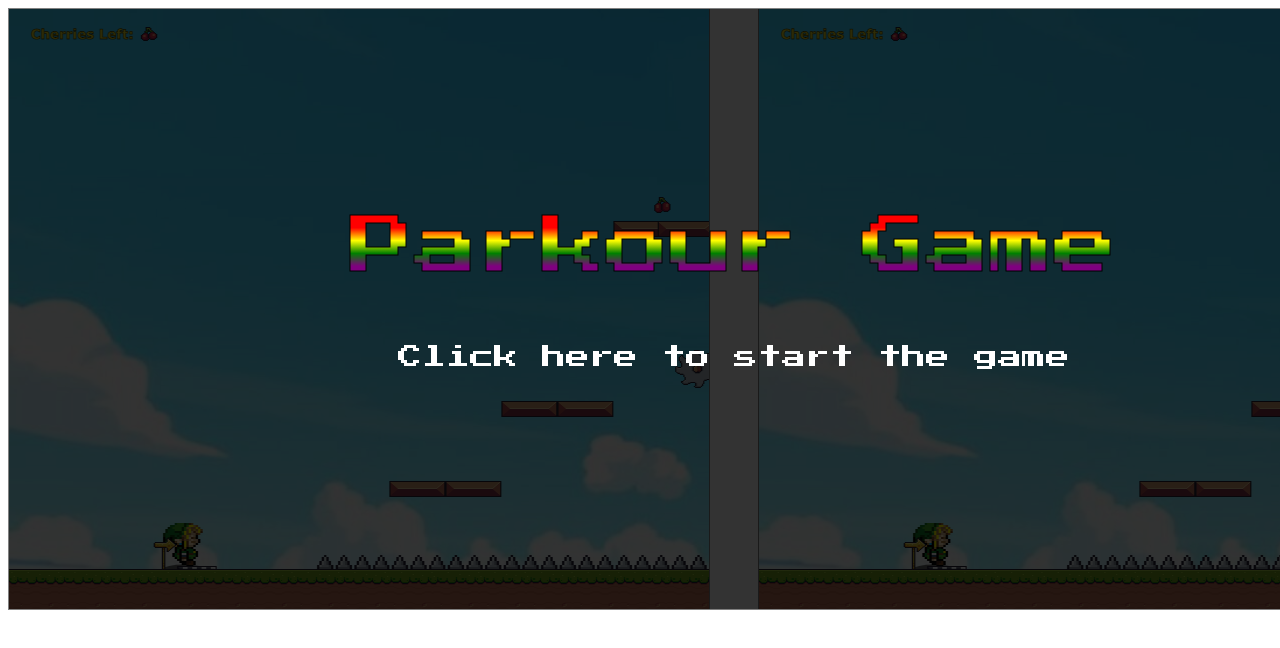
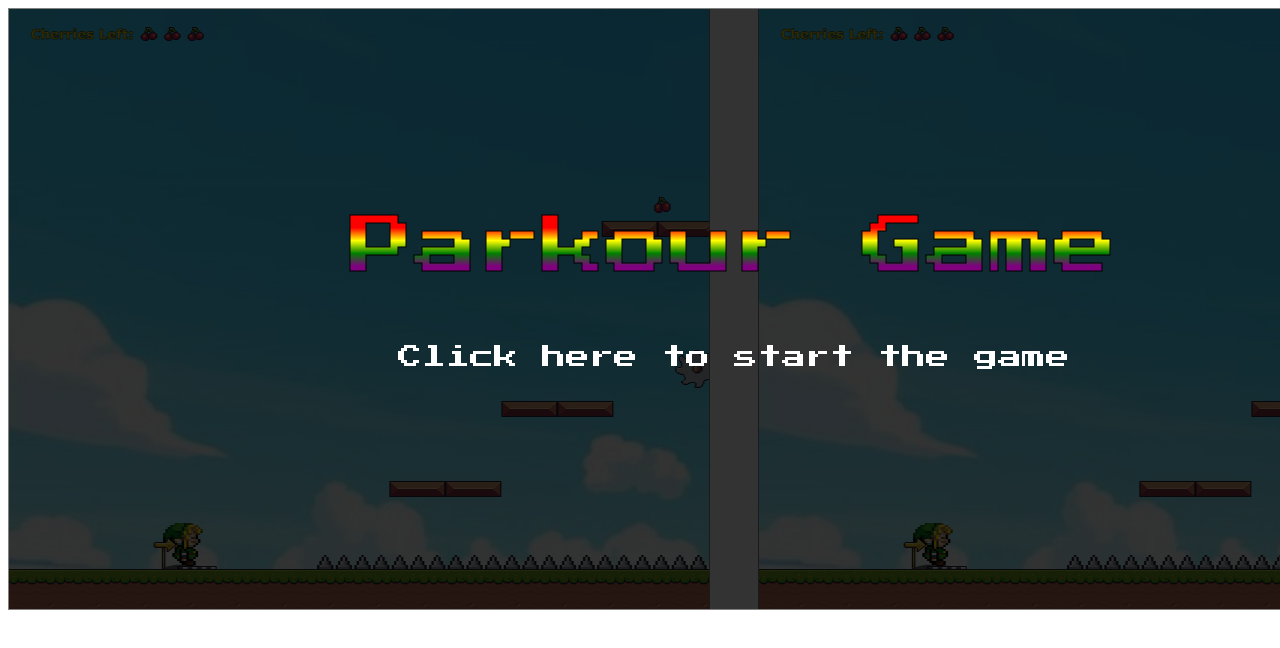
Before and after one commit to wongkachun/Comp-4021, a website: page index.html in a window 1280 px wide. Shown: the top 648 px of the page. Drawn offline with nearby package versions, Linux system fonts and the light colour scheme; animation ran at ten frames a second.

Commit message:
cheat mode and finish game

```diff
--- a/index.html
+++ b/index.html
@@ -141,12 +141,14 @@ $(document).ready(function() {
     };
     let gameState = {
         player1: {
-            cherryLeft: 1,
+            cherryLeft: 3,
             win: false,
+            isCheat: false,
         },
         player2: {
-            cherryLeft: 1,
+            cherryLeft: 3,
             win: false,
+            isCheat: false,
         },
         finish: false,
         winId: 0,
@@ -180,6 +182,9 @@ $(document).ready(function() {
                     case 68:
                         players.player2.move(2);
                         break;
+                    case 81:
+                        players.player1.cheat();
+                        break;
                     case 87:
                         players.player2.move(3);
                         break;
@@ -207,6 +212,9 @@ $(document).ready(function() {
                         break;
                     case 68:
                         players.player2.stop(2);
+                        break;
+                    case 81:
+                        players.player1.resetCheat();
                         break;
                     case 87:
                         players.player2.stop(3);
@@ -236,51 +244,94 @@ const gameArea = function(players, gameState, canvasId, sounds) {
     const gameArea = BoundingBox(context, 165, 60, groundPoint - 20, 600);
 
     /* Create the sprites in the game */
-    // Create move object
+    // Create all object
     const moveObject = [];
     // Create ground
     const grounds = [];
+    // Create cherries
+    const cherries = [];
+    //Create wall
+    const walls = [];
+    // Create saving points
+    const savePoints = [];
+    // Create trap
+    const traps = [];
+    // List ground
     for (let i = -200; i < 2000; i++) {
         grounds.push(Platform(context, 22 + i * 40, groundPoint, gameArea, 1));
     }
-    //Create wall
-    const walls = []
+    // List wall
     walls.push(Platform(context, 350, 480, gameArea, 2));
     walls.push(Platform(context, 398, 480, gameArea, 2));
     walls.push(Platform(context, 446, 400, gameArea, 2));
     walls.push(Platform(context, 494, 400, gameArea, 2));
-    walls.push(Platform(context, 638, 480, gameArea, 2));
-    walls.push(Platform(context, 686, 480, gameArea, 2));
     walls.push(Platform(context, 734, 400, gameArea, 2));
     walls.push(Platform(context, 782, 400, gameArea, 2));
     walls.push(Platform(context, 830, 320, gameArea, 2));
     walls.push(Platform(context, 878, 320, gameArea, 2));
-    walls.push(Platform(context, 542, 220, gameArea, 2));
-    walls.push(Platform(context, 580, 220, gameArea, 2));
     walls.push(Platform(context, 734, 220, gameArea, 2));
     walls.push(Platform(context, 782, 220, gameArea, 2));
-    walls.push(Platform(context, 926, 400, gameArea, 2));
-    walls.push(Platform(context, 974, 400, gameArea, 2));
-    // Create saving points
-    const savePoints = []
+    walls.push(Platform(context, 1550, 420, gameArea, 2));
+    walls.push(Platform(context, 1598, 420, gameArea, 2));
+
+    // Moving wall
+    walls.push(Platform(context, 974, 220, gameArea, 4));
+    walls.push(Platform(context, 1022, 220, gameArea, 4));
+
+    // Save point 1
+    walls.push(Platform(context, 638, 480, gameArea, 2));
+    walls.push(Platform(context, 686, 480, gameArea, 2));
     savePoints.push(SavePoint(context, 640, 440, gameArea, 1));
+    // Save point 2
+    walls.push(Platform(context, 1450, 340, gameArea, 2));
+    walls.push(Platform(context, 1498, 340, gameArea, 2));
+    savePoints.push(SavePoint(context, 1460, 300, gameArea, 1));
+
     // Create start
     const start = Platform(context, 150, 545, gameArea, 3);
+    // Trap to end
+
     // Create end
-    const end = WinPoint(context, 940, 364, gameArea);
-    // Create trap
-    const traps = []
+    walls.push(Platform(context, 2626, 400, gameArea, 2));
+    walls.push(Platform(context, 2674, 400, gameArea, 2));
+    const end = WinPoint(context, 2640, 364, gameArea);
+
+    // List traps
     for (let i = 0; i < 500; i++) {
         traps.push(Trap(context, 280 + i * 32, 552, gameArea, 1));
     }
+    // Moving trap 1
     traps.push(Trap(context, 590, 300, gameArea, 2));
+    // Moving trap 2
     traps.push(Trap(context, 660, 120, gameArea, 2));
-    // Create cherries
-    const cherries = []
+    // Double mobing trap
+    traps.push(Trap(context, 1420, 196, gameArea, 3));
+    traps.push(Trap(context, 1558, 136, gameArea, 2));
+    // Trap wall to end
+    for (let i = 0; i < 20; i++) {
+        walls.push(Platform(context, 1650 + i * 48, 340, gameArea, 2));
+    }
+    for (let i = 0; i < 10; i++) {
+        traps.push(Trap(context, 1682 + i * 98, 324, gameArea, 4));
+    }
+    // Cherry 3
+    cherries.push(Cherry(context, 2000, 316, gameArea));
+
+    // Cherry 1
+    walls.push(Platform(context, 532, 220, gameArea, 2));
+    walls.push(Platform(context, 580, 220, gameArea, 2));
     cherries.push(Cherry(context, 560, 196, gameArea));
+    // Cherry 2
+    walls.push(Platform(context, 1282, 156, gameArea, 2));
+    walls.push(Platform(context, 1330, 156, gameArea, 2));
+    walls.push(Platform(context, 1378, 156, gameArea, 2));
+    cherries.push(Cherry(context, 1378, 132, gameArea));
+    traps.push(Trap(context, 1266, 140, gameArea, 4));
     // Create cherry Point
     const cherryPoint = []
-    cherryPoint.push(Cherry(context, 120, 25, gameArea));
+    for (let i = 0; i < 3; i++) {
+        cherryPoint.push(Cherry(context, 120 + i * 20, 25, gameArea));
+    }
     // Set up moveObj
     grounds.forEach(e => moveObject.push(e));
     walls.forEach(e => moveObject.push(e))
@@ -324,6 +375,9 @@ const gameArea = function(players, gameState, canvasId, sounds) {
         traps.forEach(e =>
             e.update(now)
         );
+        walls.forEach(e => {
+            e.update(now);
+        })
         cherries.forEach(e => e.update(now));
 
 
--- a/platform.js
+++ b/platform.js
@@ -10,6 +10,7 @@ const Platform = function(ctx, x, y, gameArea, option) {
             timing: 2000,
             loop: false,
             moving: false,
+            movingDirection: 1,
             movDistance: 0
         },
         wall: {
@@ -21,8 +22,21 @@ const Platform = function(ctx, x, y, gameArea, option) {
             timing: 2000,
             loop: false,
             moving: false,
+            movingDirection: 1,
             movDistance: 0
 
+        },
+        movingwall: {
+            x: 192,
+            y: 0,
+            width: 48,
+            height: 16,
+            count: 1,
+            timing: 50,
+            loop: true,
+            moving: true,
+            movingDirection: 1,
+            movDistance: 200
         },
         start: {
             x: 0,
@@ -33,6 +47,7 @@ const Platform = function(ctx, x, y, gameArea, option) {
             timing: 2000,
             loop: false,
             moving: false,
+            movingDirection: 1,
             movDistance: 0
         }
     }
@@ -63,6 +78,16 @@ const Platform = function(ctx, x, y, gameArea, option) {
                     y: 0.0
                 })
                 .useSheet("./assets/start/Start.png");
+            break;
+        case 4:
+            sprite.setSequence(sequences.movingwall)
+                .setScale(1)
+                .setShadowScale({
+                    x: 0.0,
+                    y: 0.0
+                })
+                .useSheet("./assets/platform/Terrain.png");
+            break;
     }
 
     const moveLeft = function() {
@@ -92,6 +117,7 @@ const Platform = function(ctx, x, y, gameArea, option) {
         draw: sprite.draw,
         moveLeft: moveLeft,
         moveRight: moveRight,
-        move: move
+        move: move,
+        update: sprite.update
     };
 }
--- a/player.js
+++ b/player.js
@@ -22,6 +22,7 @@ const Player = function(ctx, x, y, gameArea, moveAll, moveBack, walls, traps, sa
             timing: 1000,
             loop: false,
             moving: false,
+            movingDirection: 1,
             movDistance: 0
         },
         idleDown: {
@@ -33,6 +34,7 @@ const Player = function(ctx, x, y, gameArea, moveAll, moveBack, walls, traps, sa
             timing: 1000,
             loop: false,
             moving: false,
+            movingDirection: 1,
             movDistance: 0
         },
         idleRight: {
@@ -44,6 +46,7 @@ const Player = function(ctx, x, y, gameArea, moveAll, moveBack, walls, traps, sa
             timing: 1000,
             loop: false,
             moving: false,
+            movingDirection: 1,
             movDistance: 0
         },
         /* Moving sprite sequences for facing different directions */
@@ -56,6 +59,7 @@ const Player = function(ctx, x, y, gameArea, moveAll, moveBack, walls, traps, sa
             timing: 50,
             loop: true,
             moving: false,
+            movingDirection: 1,
             movDistance: 0
         },
         moveRight: {
@@ -67,6 +71,8 @@ const Player = function(ctx, x, y, gameArea, moveAll, moveBack, walls, traps, sa
             timing: 50,
             loop: true,
             moving: false,
+            movingDirection: 1,
+
             movDistance: 0
         }
     };
@@ -94,6 +100,21 @@ const Player = function(ctx, x, y, gameArea, moveAll, moveBack, walls, traps, sa
     // This is the moving speed (pixels per second) of the player
     //let speed = 0;
 
+    // Cheat mode
+    const cheat = function(dir) {
+        if (id == 1) {
+            gameState.player1.isCheat = true;
+        } else {
+            gameState.player2.isCheat = true;
+        }
+    };
+    const resetCheat = function() {
+        if (id == 1) {
+            gameState.player1.isCheat = false;
+        } else {
+            gameState.player2.isCheat = false;
+        }
+    };
     // This function sets the player's moving direction.
     // - `dir` - the moving direction (1: Left, 2: Right)
     const move = function(dir) {
@@ -244,19 +265,18 @@ const Player = function(ctx, x, y, gameArea, moveAll, moveBack, walls, traps, sa
             /* Move the player */
             switch (direction) {
                 case 1:
-                    //x -= speed / 60;
                     totalDistance -= 4;
                     break;
                 case 2:
-                    // x += speed / 60;
                     totalDistance += 4;
                     break;
                 case 3:
                     if (y + sequences.idleLeft.height >= gameArea.getBottom() || isGround) {
-                        this.velocity -= 10;
+                        this.velocity -= 10.25;
                         direction = 0;
                     }
                     break;
+
             }
             if (direction == 1) {
                 moveAll(1);
@@ -264,13 +284,38 @@ const Player = function(ctx, x, y, gameArea, moveAll, moveBack, walls, traps, sa
                 moveAll(2);
             }
         }
-
         /* Set the new position if it is within the game area */
         if (gameArea.isPointInBox(x, y)) {
-            sprite.setXY(x, y);
+            if (id == 1) {
+                if (gameState.player1.isCheat) {
+                    this.velocity = 0;
+                    sprite.setXY(x, 40);
+                } else {
+                    sprite.setXY(x, y);
+                }
+            } else {
+                if (gameState.player2.isCheat) {
+                    this.velocity = 0;
+                    sprite.setXY(x, 40);
+                } else {
+                    sprite.setXY(x, y);
+                }
+            }
         } else {
-            if (this.velocity != 0) {
-                sprite.setY(y);
+            if (id == 1) {
+                if (gameState.player1.isCheat) {
+                    this.velocity = 0;
+                    sprite.setY(40);
+                } else if (this.velocity != 0) {
+                    sprite.setY(y);
+                }
+            } else {
+                if (gameState.player2.isCheat) {
+                    this.velocity = 0;
+                    sprite.setY(40);
+                } else if (this.velocity != 0) {
+                    sprite.setY(y);
+                }
             }
 
         }
@@ -282,6 +327,8 @@ const Player = function(ctx, x, y, gameArea, moveAll, moveBack, walls, traps, sa
     return {
         move: move,
         stop: stop,
+        cheat: cheat,
+        resetCheat: resetCheat,
         getBoundingBox: sprite.getBoundingBox,
         draw: sprite.draw,
         update: update
--- a/savePoint.js
+++ b/savePoint.js
@@ -11,6 +11,7 @@ const SavePoint = function(ctx, x, y, gameArea, option) {
             timing: 2000,
             loop: false,
             moving: false,
+            movingDirection: 1,
             movDistance: 0
         },
         after: {
@@ -21,6 +22,7 @@ const SavePoint = function(ctx, x, y, gameArea, option) {
             count: 10,
             loop: true,
             moving: false,
+            movingDirection: 1,
             movingDistance: 0,
         }
     }
--- a/sprite.js
+++ b/sprite.js
@@ -210,6 +210,7 @@ const Sprite = function(ctx, x, y) {
                 }
             }
             if (sequence.moving) {
+                if (sequence.movingDirection == 0) {
                     if (movingTurn == 0) {
                         y += 4;
                         movingDistance += 4;
@@ -224,6 +225,23 @@ const Sprite = function(ctx, x, y) {
                         movingDistance = sequence.movDistance;
                         movingTurn = 1;
                     }
+                } else {
+                    if (movingTurn == 0) {
+                        x += 4;
+                        movingDistance += 4;
+                    } else {
+                        x -= 4;
+                        movingDistance -= 4;
+                    }
+                    if (movingDistance < 0) {
+                        movingDistance = 0;
+                        movingTurn = 0;
+                    } else if (movingDistance > sequence.movDistance) {
+                        movingDistance = sequence.movDistance;
+                        movingTurn = 1;
+                    }
+                }
+
             }
             lastUpdate = time;
         }
--- a/trap.js
+++ b/trap.js
@@ -10,6 +10,19 @@ const Trap = function(ctx, x, y, gameArea, option) {
             timing: 2000,
             loop: false,
             moving: false,
+            movingDirection: 0,
+            movDistance: 0
+        },
+        halfspike: {
+            x: 0,
+            y: 8,
+            width: 8,
+            height: 8,
+            count: 1,
+            timing: 2000,
+            loop: false,
+            moving: false,
+            movingDirection: 0,
             movDistance: 0
         },
         saw: {
@@ -21,7 +34,20 @@ const Trap = function(ctx, x, y, gameArea, option) {
             timing: 50,
             loop: true,
             moving: true,
+            movingDirection: 0,
             movDistance: 60,
+        },
+        hsaw: {
+            x: 0,
+            y: 0,
+            width: 38,
+            height: 38,
+            count: 8,
+            timing: 50,
+            loop: true,
+            moving: true,
+            movingDirection: 1,
+            movDistance: 100,
         }
     }
     switch (option) {
@@ -43,6 +69,24 @@ const Trap = function(ctx, x, y, gameArea, option) {
                 })
                 .useSheet("./assets/trap/saw.png");
             break;
+        case 3:
+            sprite.setSequence(sequences.hsaw)
+                .setScale(1)
+                .setShadowScale({
+                    x: 1.0,
+                    y: 0.0
+                })
+                .useSheet("./assets/trap/saw.png");
+            break;
+        case 4:
+            sprite.setSequence(sequences.halfspike)
+                .setScale(2)
+                .setShadowScale({
+                    x: 1.0,
+                    y: 0.0
+                })
+                .useSheet("./assets/trap/spike.png");
+            break;
     }
     const gameObject = GameObject(sprite);
 
--- a/winPoint.js
+++ b/winPoint.js
@@ -10,6 +10,7 @@ const WinPoint = function(ctx, x, y, gameArea) {
             timing: 0,
             loop: false,
             moving: false,
+            movingDirection: 1,
             movDistance: 0
         }
     }
```
Lines whose indentation alone changed are shown as unchanged.
